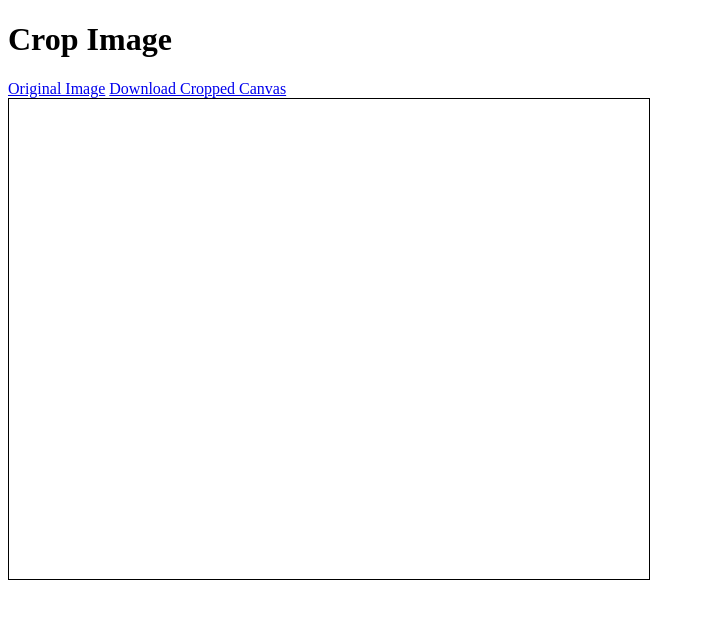
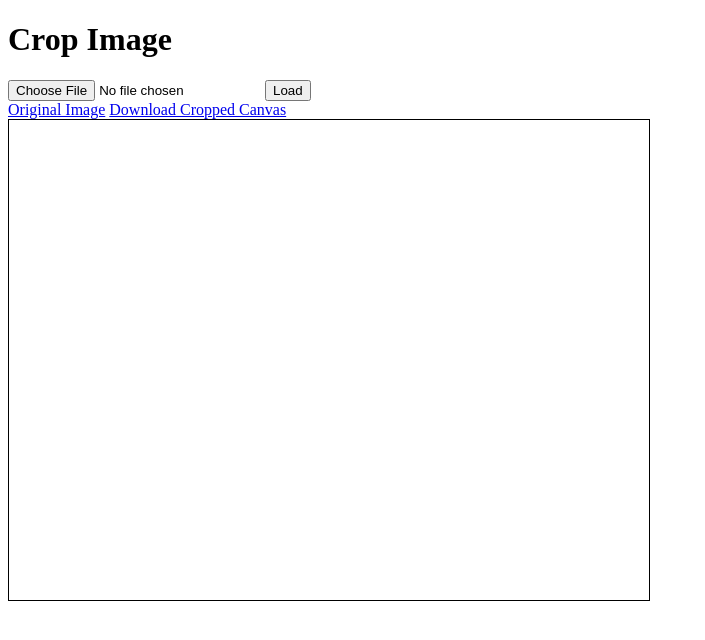
Before and after one commit to arccoder/cropimage, a plain HTML site: page index.html in a window 1280 px wide. Shown: the whole page, without its empty margins (0-705 px from the left). Drawn offline with nearby package versions, Linux system fonts and the light colour scheme.

Commit message:
Update index.html
Load image

```diff
--- a/index.html
+++ b/index.html
@@ -8,6 +8,10 @@
 </head>
 <body>
 <h1>Crop Image</h1>
+<form action='#' onsubmit="return false;">
+    <input type='file' id='imgfile' />
+    <input type='button' id='btnLoad' value='Load' onclick='loadImage();' />
+</form>
 <a id="oi" href="#">Original Image</a>
 <a id="dl" download="canvas.png" href="#">Download Cropped Canvas</a>
 <br>
@@ -81,6 +85,53 @@
 		sicJs.setRect(canvas2.width/2-img.width/2,canvas2.height/2-img.height/2,img.width, img.height);
 	};
 
+	function loadImage() {
+	        var input, file, fr, img;
+
+	        if (typeof window.FileReader !== 'function') {
+	            write("The file API isn't supported on this browser yet.");
+	            return;
+	        }
+
+	        input = document.getElementById('imgfile');
+	        if (!input) {
+	            write("Um, couldn't find the imgfile element.");
+	        }
+	        else if (!input.files) {
+	            write("This browser doesn't seem to support the `files` property of file inputs.");
+	        }
+	        else if (!input.files[0]) {
+	            write("Please select a file before clicking 'Load'");
+	        }
+	        else {
+	            file = input.files[0];
+	            fr = new FileReader();
+	            fr.onload = createImage;
+	            fr.readAsDataURL(file);
+	        }
+
+	        function createImage() {
+	            img = new Image();
+	            img.onload = imageLoaded;
+	            img.src = fr.result;
+	        }
+
+	        function imageLoaded() {
+	            var canvas = document.getElementById("canvas")
+	            canvas.width = img.width;
+	            canvas.height = img.height;
+	            var ctx = canvas.getContext("2d");
+	            ctx.drawImage(img,0,0);
+	            alert(canvas.toDataURL("image/png"));
+	        }
+
+	        function write(msg) {
+	            var p = document.createElement('p');
+	            p.innerHTML = msg;
+	            document.body.appendChild(p);
+	        }
+	};
+
 </script>
 
 </body>
```
